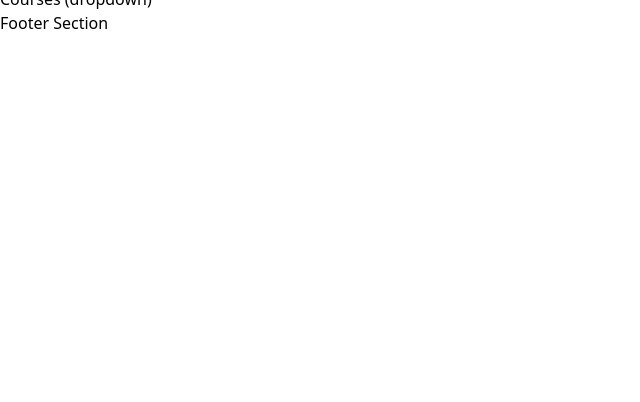
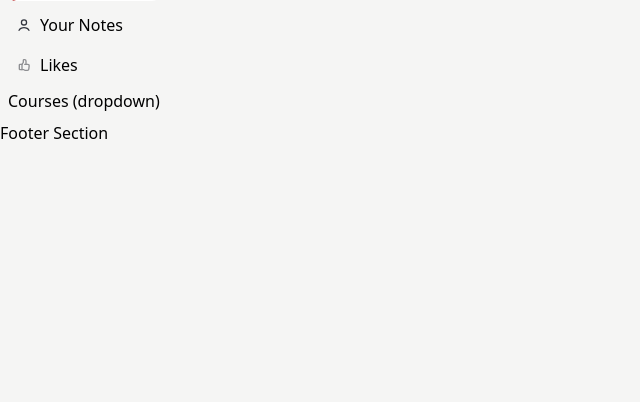
Before and after one commit to Wetooa/TekNotes, a Django app: template notes/templates/base.html in a window 1280 px wide. Shown: the part 347-749 px from the top of the page, without its empty margins (0-640 px from the left). Run offline with Django 4.2, Linux system fonts and the light colour scheme; the template is opened without the code that fills it, so the values that code supplies are empty; some libraries are stand-ins or nearby versions.

Commit message:
improved ui

```diff
--- a/notes/templates/base.html
+++ b/notes/templates/base.html
@@ -9,37 +9,45 @@
   <title>Teknotes | {% block title %}{% endblock %}</title>
 </head>
 
-<body>
-
-  <header class="flex">
-
+<body class="bg-stone-100">
+  <header class="flex gap-2 p-1 bg-white shadow-stone-100">
     <button>
-      <img class="w-48 h-10" src="{% static 'teknotes/images/Sort.svg' %}" alt="Sidebar Icon" />
+      <img class="w-10 h-10" src="{% static 'teknotes/images/Sort.svg' %}" alt="Sidebar Icon" />
     </button>
 
     <button>
       <img class="w-48 h-10" src="{% static 'teknotes/images/Logo.svg' %}" alt="Main Icon" />
     </button>
 
-    <input type="text">
+    <input class="flex-1" type="text">
 
-    <button class="rounded-lg text-white bg-red-400 px-3 py-1 flex items-center">
-      <img class="" src="{% static 'teknotes/images/Edit.svg' %}" alt="New Note Icon" />
+    <button class="ml-auto rounded-xl font-bold text-white bg-red-700 px-3 py-1 flex items-center">
+      <img class="mr-2" src="{% static 'teknotes/images/Edit.svg' %}" alt="New Note Icon" />
       Tek a Note
     </button>
 
-    <button class="">
+    <button class="ml-auto">
       <img class="" src="{% static 'teknotes/images/ID_Picture1.svg' %}" alt="Profile Icon" />
     </button>
 
   </header>
 
   <div class="flex">
-    <nav class="flex flex-col">
-      <a class="px-2 py-1 border border-red-300 rounded-lg w-fit flex items-center gap-2 transition-all hover:bg-red-200"
+    <nav class="flex flex-col gap-2 p-2">
+      <a class="px-2 py-1 bg-white border-l-4 border-red-700 rounded-lg flex items-center gap-2 transition-all hover:bg-red-200 w-full"
         href="">
         <img class="w-4 h-4" src="{% static 'teknotes/images/Home.svg' %}" alt="Home Icon" />
         Home
+      </a>
+      <a class="px-2 py-1 rounded-lg flex items-center gap-2 transition-all hover:bg-red-200 w-full"
+        href="your-notes">
+        <img class="w-4 h-4" src="{% static 'teknotes/images/User.svg' %}" alt="Home Icon" />
+        Your Notes
+      </a>
+      <a class="px-2 py-1 rounded-lg flex items-center gap-2 transition-all hover:bg-red-200 w-full"
+        href="">
+        <img class="w-4 h-4" src="{% static 'teknotes/images/thumb_up.svg' %}" alt="Home Icon" />
+        Likes
       </a>
 
       <button>Courses (dropdown)</button>
```
Also changed, not shown: notes/templates/home.html (renamed from notes/templates/home_page.html, +8 -8 lines), notes/views.py (+51 -1 lines), notes/templates/navbar-button.html (deleted), notes/templates/your_notes.html (added).
